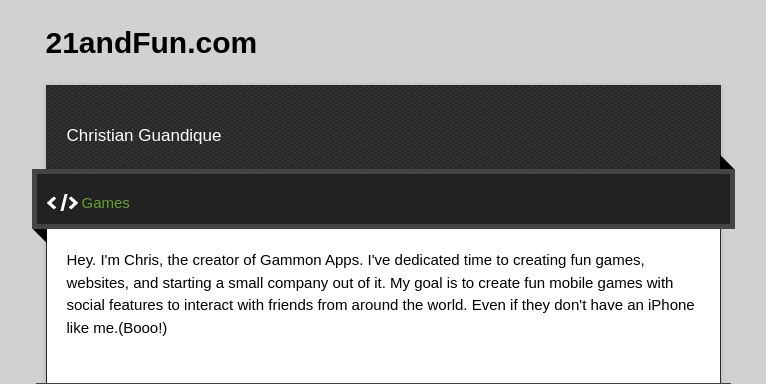
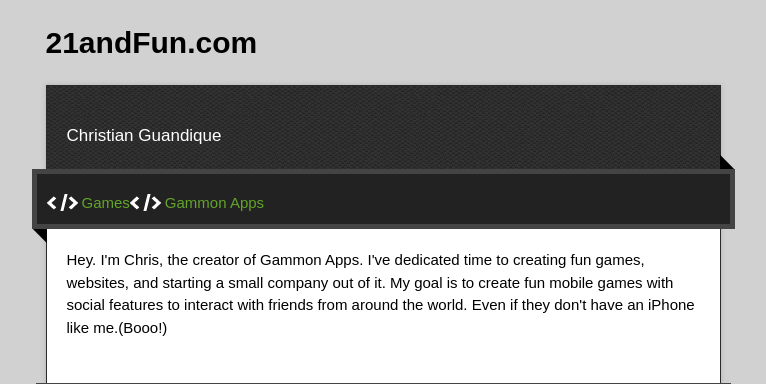
Before and after one commit to KhriztianG/KhriztianG.github.io, a Jekyll site: the page index.html, which Jekyll copies as it is, in a window 1280 px wide. Shown: the top 384 px of the page, without its empty margins (257-1023 px from the left). Built offline with Jekyll 4.4.1, drawn with Linux system fonts in a browser that asks for light colours; nearby versions of some CDN libraries.

Commit message:
Update index.html

```diff
--- a/index.html
+++ b/index.html
@@ -28,6 +28,7 @@
         <div class="download-bar">
         <div class="inner">
           <a href="https://www.appstore.com" class="code">Games</a>
+          <a href="https://www.gammonapps.com" class="code">Gammon Apps</a>
         </div>
         <span class="blc"></span><span class="trc"></span>
         </div>
```
